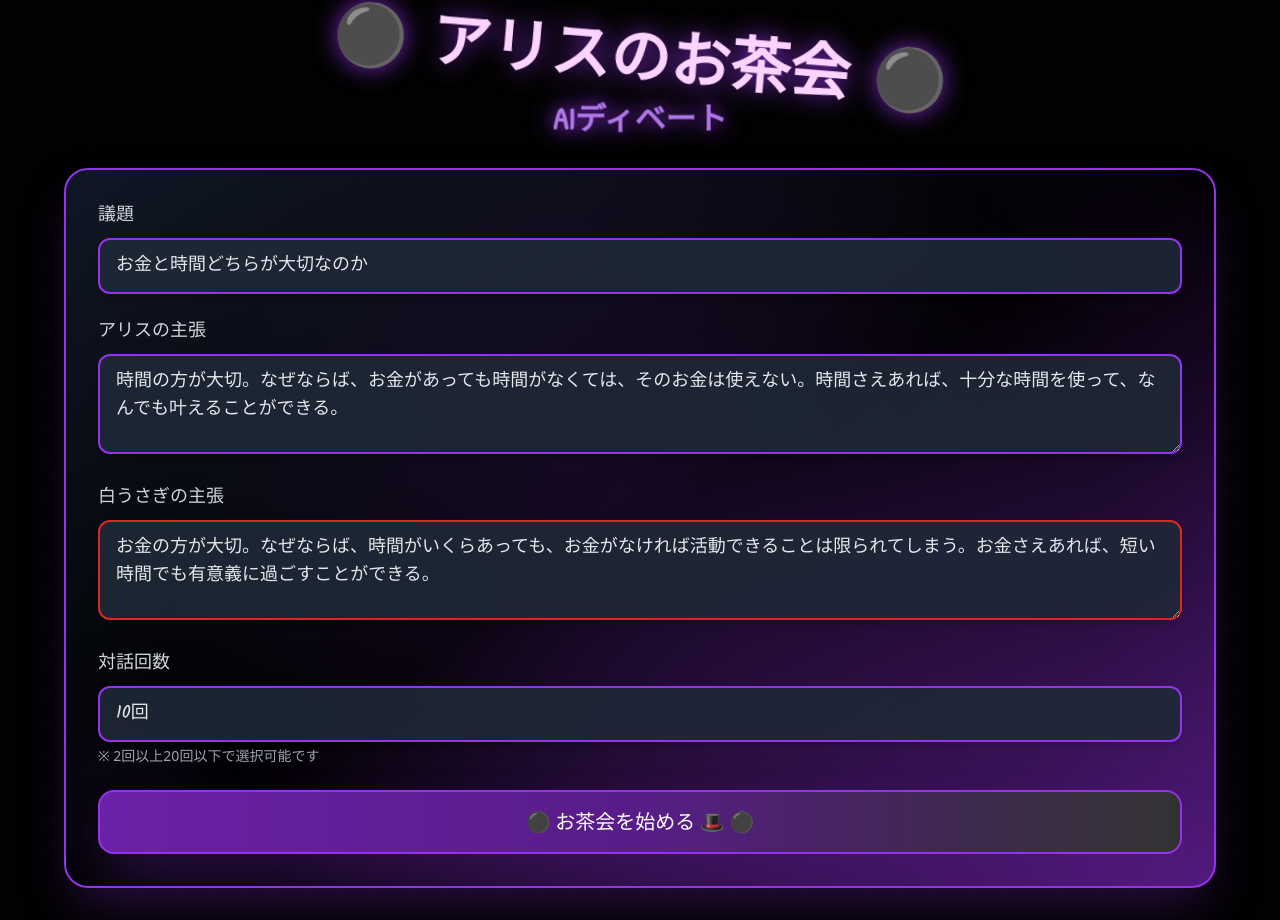
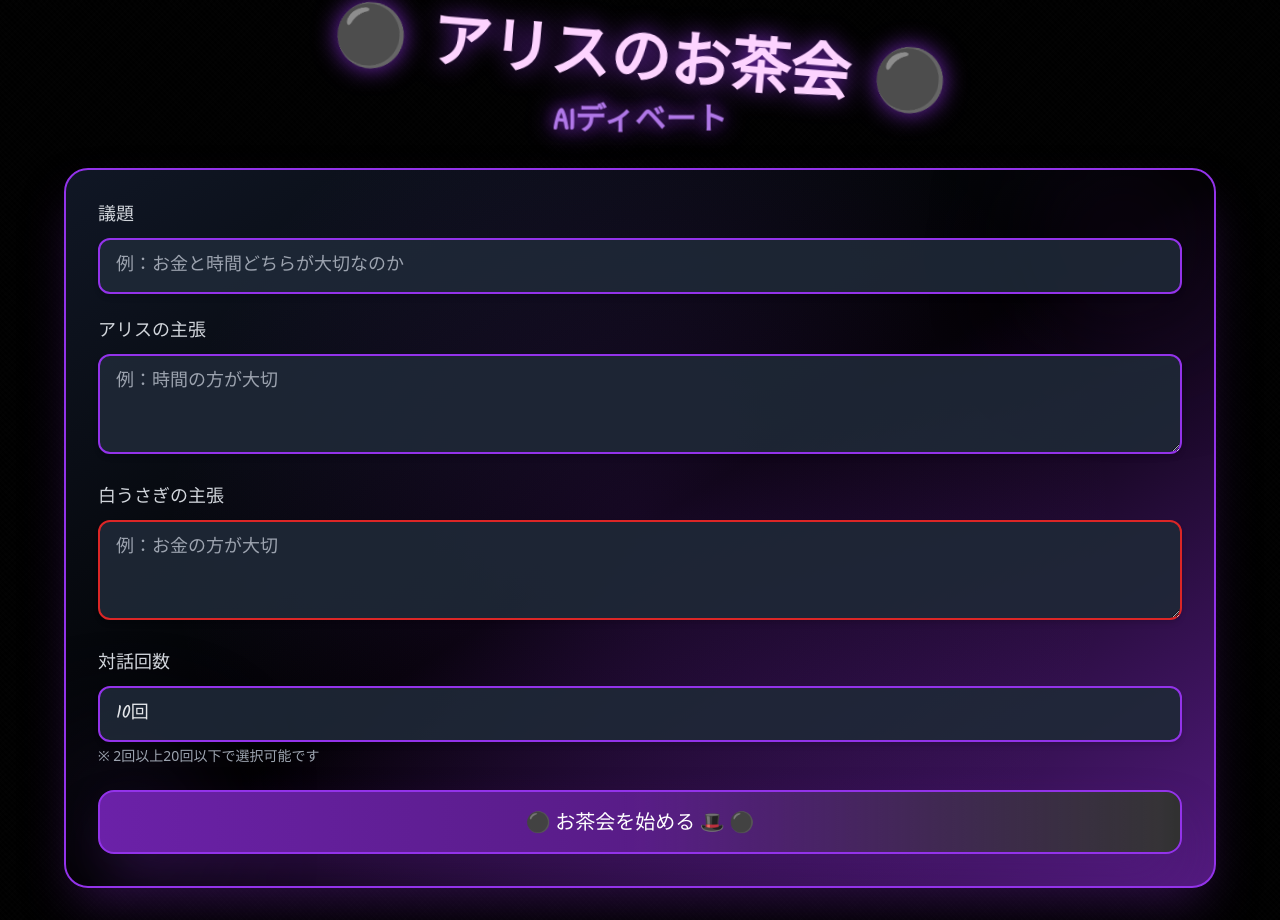
Before and after one commit to creatorsgardenofficial/Alice-s-Tea-Party, a Next.js app: page / in a window 1280 px wide. Built offline with nearby package versions, Linux system fonts and the light colour scheme.

Commit message:
Remove default messages from form fields

```diff
--- a/components/DebateForm.tsx
+++ b/components/DebateForm.tsx
@@ -9,9 +9,9 @@ interface DebateFormProps {
 }
 
 export default function DebateForm({ onStart }: DebateFormProps) {
-  const [topic, setTopic] = useState('お金と時間どちらが大切なのか')
-  const [alicePosition, setAlicePosition] = useState('時間の方が大切。なぜならば、お金があっても時間がなくては、そのお金は使えない。時間さえあれば、十分な時間を使って、なんでも叶えることができる。')
-  const [rabbitPosition, setRabbitPosition] = useState('お金の方が大切。なぜならば、時間がいくらあっても、お金がなければ活動できることは限られてしまう。お金さえあれば、短い時間でも有意義に過ごすことができる。')
+  const [topic, setTopic] = useState('')
+  const [alicePosition, setAlicePosition] = useState('')
+  const [rabbitPosition, setRabbitPosition] = useState('')
   const [turns, setTurns] = useState(10)
 
   const handleTurnsChange = (value: number) => {
```
